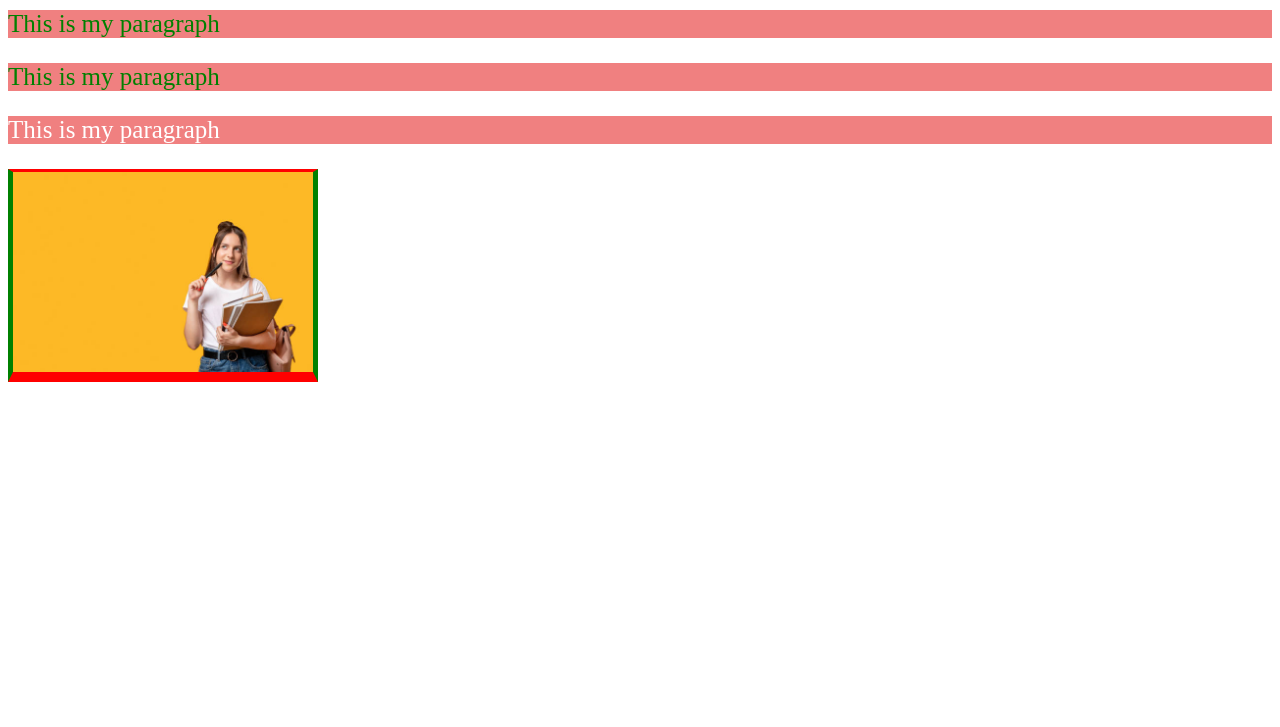
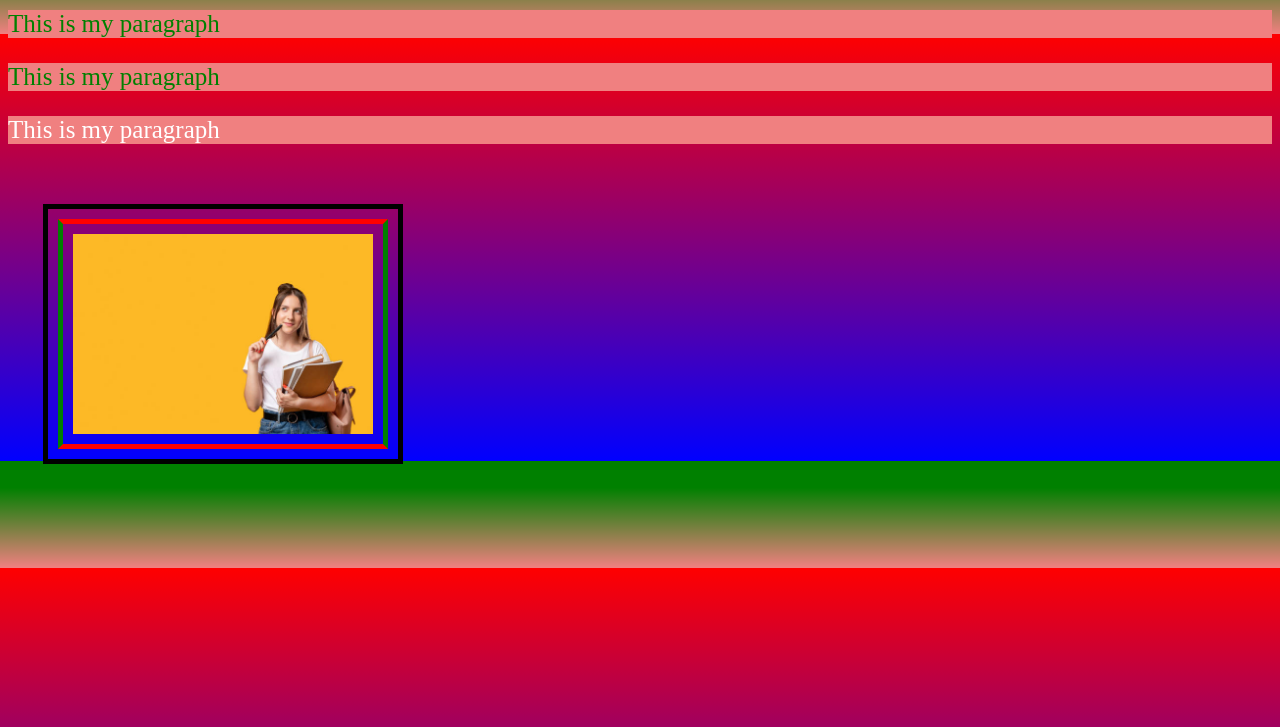
Before and after one commit to mansikumar1612/LNB1, a plain HTML site: page learncss.html in a window 1280 px wide. Shown: the part 73-800 px from the top of the page. Drawn offline with Linux system fonts and the light colour scheme.

Commit message:
some more stuff

```diff
--- a/learncss.html
+++ b/learncss.html
@@ -13,20 +13,30 @@
       }
       img {
         height: 200px;
-        border-width: 3px 5px 10px 5px;
+        border-width: 5px;
         border-color: red green;
         border-style: solid;
+        padding: 10px;
+        margin: 50px 0 0 50px;
+        outline: 5px solid black;
+        outline-offset: 10px;
+
       }
       h1{
         color: red;
       }
+      body{
+        background-image:linear-gradient(green 5%, lightcoral 20%,red 5%,blue);
+
+      }
     </style>
   </head>
   <body>
-
     <h1>Hello world</h1>
     <p>This is my paragraph</p>
+
     <p>This is my paragraph</p>
+
     <p style="color: white">This is my paragraph</p>
 
     <img src="/img5.jpg" alt="Girl Image" />
```
